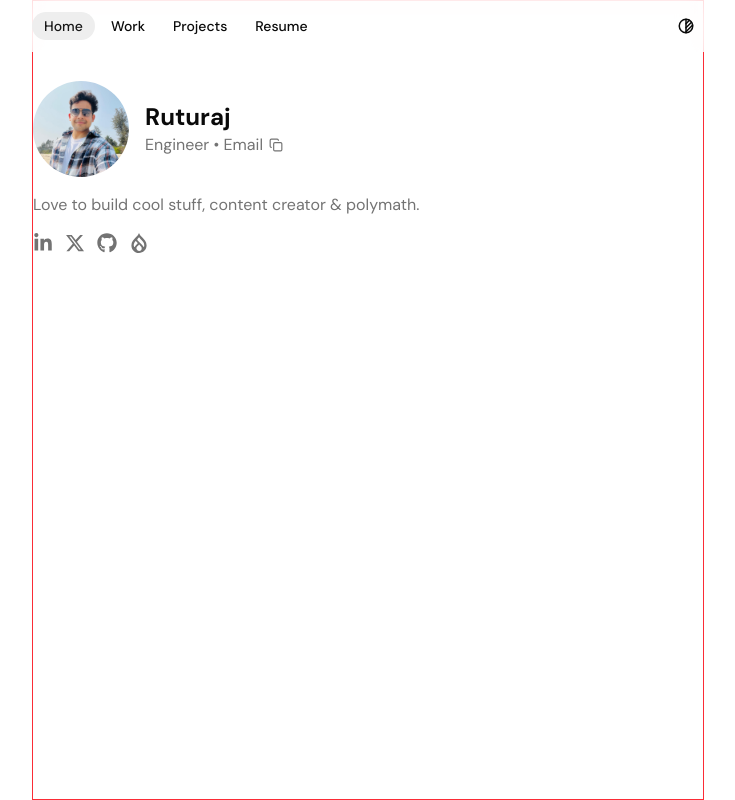
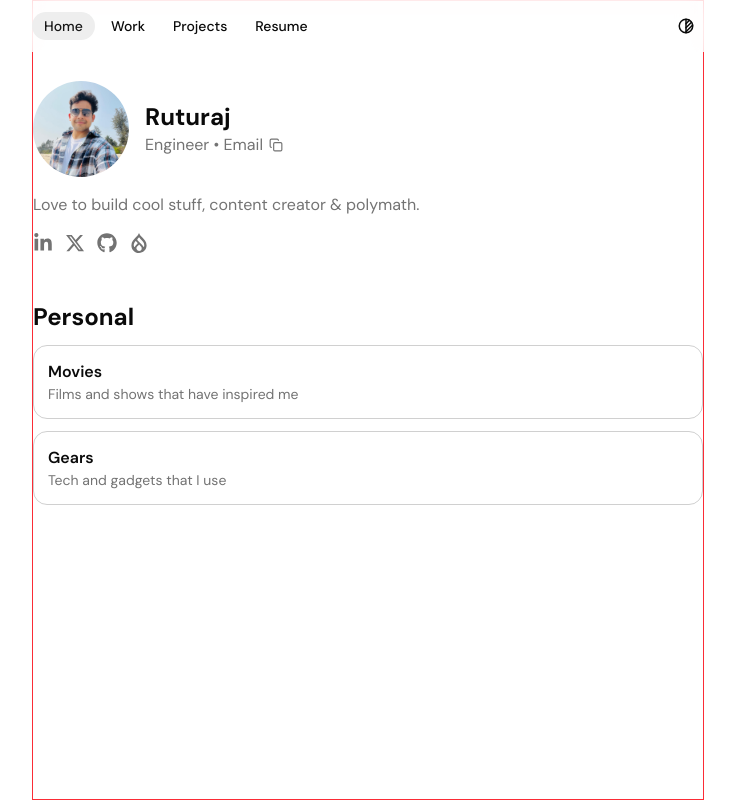
Before and after one commit to RChaubey16/portfolio-xyz, a Next.js app: page / in a window 1280 px wide. Shown: the whole page, without its empty margins (272-1007 px from the left). Built offline with nearby package versions, Linux system fonts and the light colour scheme.

Commit message:
feat: add text-cards and update intro section UI

```diff
--- a/app/(layout)/page.tsx
+++ b/app/(layout)/page.tsx
@@ -1,9 +1,22 @@
+import TextCard from "@/components/TextCard";
 import Intro from "@/components/introduction/Intro";
 
 export default function Home() {
   return (
     <>
       <Intro />
+
+      <section className="mt-12 grid grid-cols-1 gap-3">
+        <h2 className="text-2xl font-bold">Personal</h2>
+        <TextCard
+          title="Movies"
+          description="Films and shows that have inspired me"
+        />
+        <TextCard
+          title="Gears"
+          description="Tech and gadgets that I use"
+        />
+      </section>
 
       {/* <Experience />
 
--- /dev/null
+++ b/components/TextCard.tsx
@@ -0,0 +1,24 @@
+import Link from "next/link";
+import { GoArrowRight } from "react-icons/go";
+
+interface TextCardProps {
+  title: string;
+  description: string;
+  href?: string;
+}
+
+const TextCard = ({ title, description, href = "#" }: TextCardProps) => {
+  return (
+    <Link href={href}>
+      <div className="border-ring/50 dark:bg-muted/40 dark:hover:bg-muted/70 hover:bg-muted/70 group flex w-full items-center justify-between rounded-md border p-3.5">
+        <div>
+          <h3 className="font-semibold">{title}</h3>
+          <p className="text-muted-foreground text-sm">{description}</p>
+        </div>
+        <GoArrowRight className="text-muted-foreground h-4 w-4 shrink-0 opacity-0 transition-opacity group-hover:opacity-100" />
+      </div>
+    </Link>
+  );
+};
+
+export default TextCard;
--- a/components/introduction/Intro.tsx
+++ b/components/introduction/Intro.tsx
@@ -6,6 +6,12 @@ import Link from "next/link";
 import { Check, Copy } from "lucide-react";
 import { useState } from "react";
 import { FaDrupal, FaGithub, FaLinkedinIn, FaXTwitter } from "react-icons/fa6";
+
+import {
+  Tooltip,
+  TooltipContent,
+  TooltipTrigger,
+} from "@/components/ui/tooltip";
 
 const Intro = () => {
   const [copied, setCopied] = useState(false);
@@ -50,6 +56,8 @@ const Intro = () => {
         </p>
       </div>
       <div className="text-muted-foreground flex items-center gap-3">
+        <Tooltip>
+          <TooltipTrigger asChild>
             <Link
               href="https://linkedin.com"
               target="_blank"
@@ -59,6 +67,11 @@ const Intro = () => {
             >
               <FaLinkedinIn className="h-5 w-5" />
             </Link>
+          </TooltipTrigger>
+          <TooltipContent>LinkedIn</TooltipContent>
+        </Tooltip>
+        <Tooltip>
+          <TooltipTrigger asChild>
             <Link
               href="https://twitter.com"
               target="_blank"
@@ -68,6 +81,11 @@ const Intro = () => {
             >
               <FaXTwitter className="h-5 w-5" />
             </Link>
+          </TooltipTrigger>
+          <TooltipContent>X (Twitter)</TooltipContent>
+        </Tooltip>
+        <Tooltip>
+          <TooltipTrigger asChild>
             <Link
               href="https://github.com"
               target="_blank"
@@ -77,6 +95,11 @@ const Intro = () => {
             >
               <FaGithub className="h-5 w-5" />
             </Link>
+          </TooltipTrigger>
+          <TooltipContent>GitHub</TooltipContent>
+        </Tooltip>
+        <Tooltip>
+          <TooltipTrigger asChild>
             <Link
               href="https://drupal.org"
               target="_blank"
@@ -86,6 +109,9 @@ const Intro = () => {
             >
               <FaDrupal className="h-5 w-5" />
             </Link>
+          </TooltipTrigger>
+          <TooltipContent>Drupal</TooltipContent>
+        </Tooltip>
       </div>
     </section>
   );
```
Lines whose indentation alone changed are shown as unchanged.
